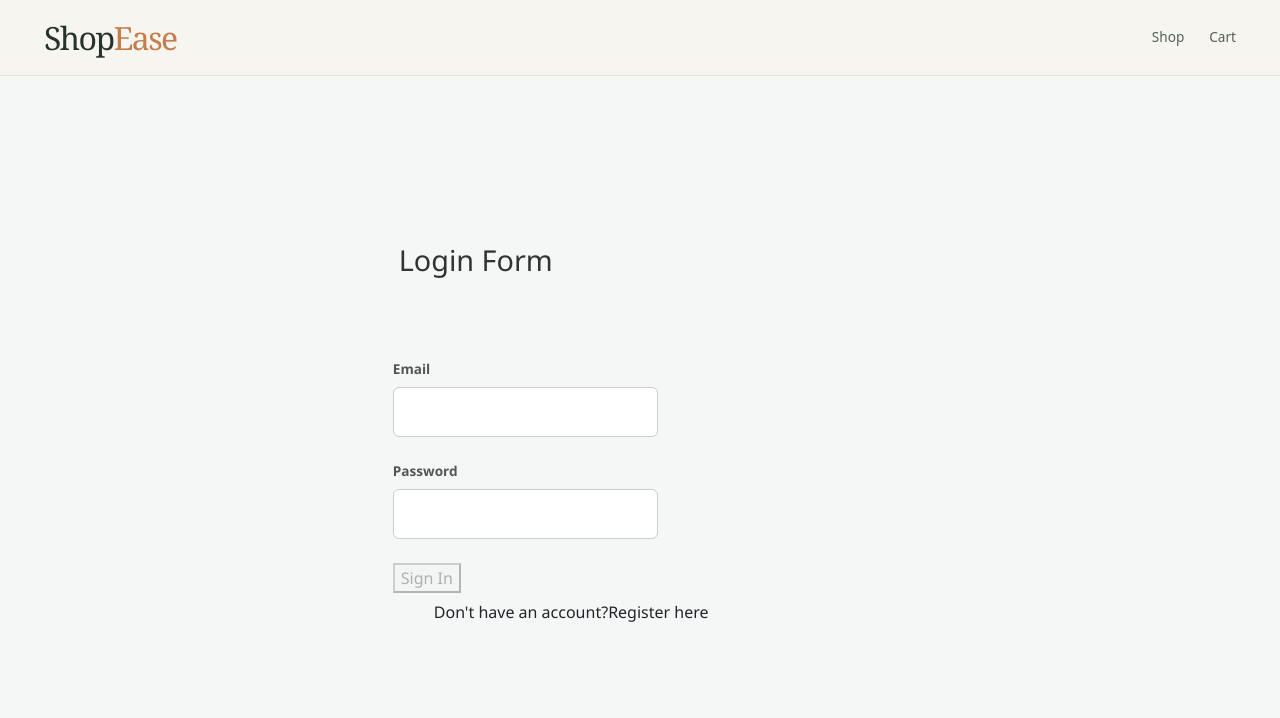
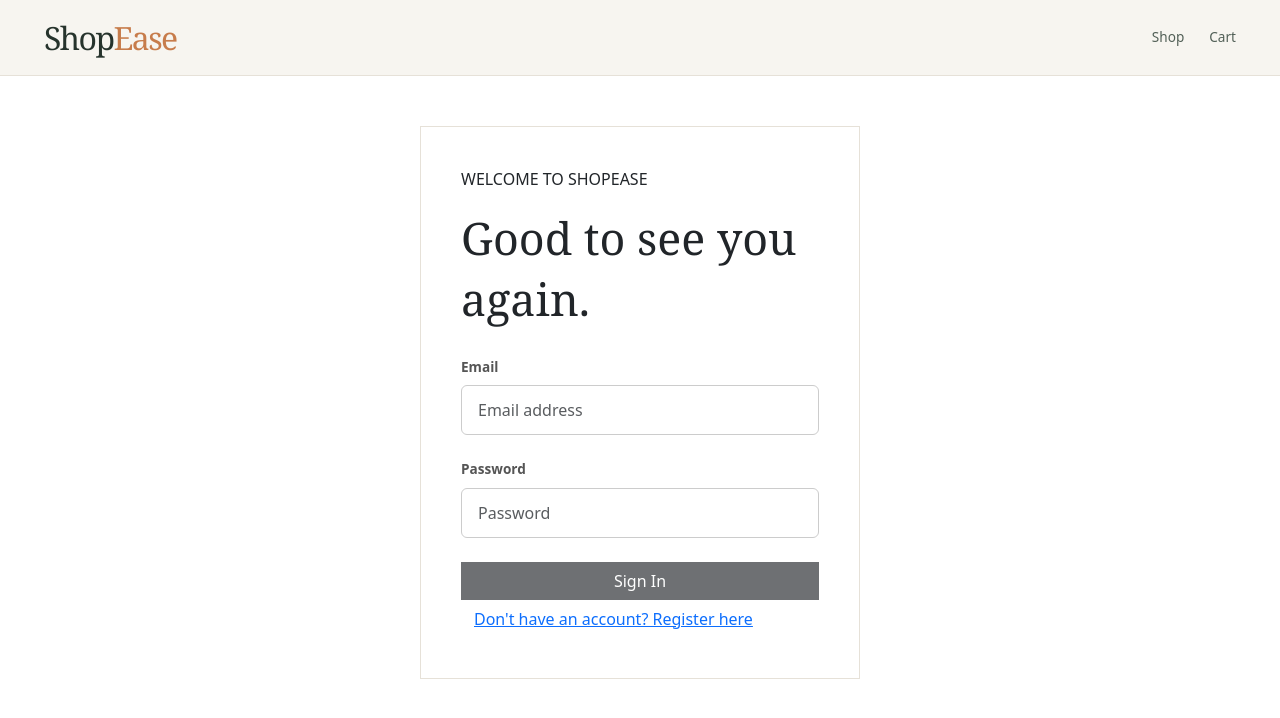
Before and after one commit to hrushikesh-cognizant/shop-ease, an Angular app: page /login in a window 1280 px wide. Shown: the top 718 px of the page. Built offline with nearby package versions, Linux system fonts and the light colour scheme.

Commit message:
modified styles for login

```diff
--- a/src/app/auth/login/login.component.css
+++ b/src/app/auth/login/login.component.css
@@ -19,12 +19,17 @@ margin-left: -14em;
 
 /* Centered Layout Container */
 .login-container {
-  display: flex;
+  /* display: flex;
   justify-content: center;
   align-items: center;
   min-height: 100vh;
   background-color: #f4f7f6;
-  font-family: 'Segoe UI', Tahoma, Geneva, Verdana, sans-serif;
+  font-family: 'Segoe UI', Tahoma, Geneva, Verdana, sans-serif; */
+
+  background-color: #fff;
+  width: min(440px, 100%);
+  padding: 40px;
+  border: 1px solid #e6e1d8
 }
 
 /* Card Styling */
@@ -136,3 +141,18 @@ button:disabled {
 background: #b0c4de;
 cursor: not-allowed;
 }*/
+
+
+
+.auth-page{
+  min-height: 70vh;
+  display: grid;
+  place-items: center;
+  padding: 50px
+}
+
+
+.login-container h1{
+  font: 2.8rem Georgia, serif;
+  margin: 10px 0 28px
+}
--- a/src/app/auth/login/login.component.html
+++ b/src/app/auth/login/login.component.html
@@ -1,6 +1,7 @@
-
+<main class="auth-page">
   <div class="login-container">
-  <h2 class="header" >Login Form</h2>
+    <p class="eyebrow" >WELCOME TO SHOPEASE</p>
+    <h1>Good to see you again.</h1>
     <!-- #loginForm="ngForm" captures the entire form state -->
     <form #loginForm="ngForm" (ngSubmit)="onLogin(loginForm)" novalidate>
 
@@ -8,6 +9,7 @@
       <div class="form-group">
         <label for="email">Email</label>
         <input
+          placeholder = "Email address"
           type="email"
           id="email"
           name="email"
@@ -18,7 +20,7 @@
           class="form-control"
         />
         <!-- Validation Messages -->
-      <div *ngIf="emailRef.invalid && (emailRef.dirty || emailRef.touched)" class="error-msg">
+        <div *ngIf="emailRef.invalid && (emailRef.dirty || emailRef.touched)" class="alert alert-danger">
           <span *ngIf="emailRef.errors?.['required']">Email is required.</span>
           <span *ngIf="emailRef.errors?.['email']">Please enter a valid email.</span>
         </div>
@@ -28,6 +30,7 @@
       <div class="form-group">
         <label for="password">Password</label>
         <input
+          placeholder = "Password"
           type="password"
           id="password"
           name="password"
@@ -38,20 +41,28 @@
           class="form-control"
         />
         <!-- Validation Messages -->
-      <div *ngIf="passwordRef.invalid && (passwordRef.dirty || passwordRef.touched)" class="error-msg">
+        <div *ngIf="passwordRef.invalid && (passwordRef.dirty || passwordRef.touched)" class="alert alert-danger">
           <span *ngIf="passwordRef.errors?.['required']">Password is required.</span>
           <span *ngIf="passwordRef.errors?.['minlength']">Password must be at least 6 characters long.</span>
         </div>
       </div>
 
+      <div *ngIf="authError" class="alert alert-danger">
+        {{errorMsg}}
+      </div>
+
       <!-- Submit Button -->
-    <button type="submit" [disabled]="loginForm.invalid">
+      <button class="btn btn-dark w-100" type="submit" [disabled]="loginForm.invalid">
         Sign In
       </button>
     </form>
 
-    <p class="toggle-text">
+      <!-- <p class="toggle-text">
         <span id="toggle-msg">Don't have an account?</span>
         <a  routerLink="/register">Register here</a>
-  </p>
+      </p> -->
+
+      <a routerLink="/register" class="switch btn btn-link">Don't have an account? Register here</a>
   </div>
+
+</main>
--- a/src/app/auth/login/login.component.ts
+++ b/src/app/auth/login/login.component.ts
@@ -43,35 +43,40 @@ export class LoginComponent {
   };
 
   errorMsg = '';
+  authError = false;
 
   onLogin(form: NgForm): void {
+    this.authError=false;
 
     if (form.valid) {
-
       this.authService.login(
         this.loginData.email,
         this.loginData.password
       ).subscribe({
         next: (users) => {
-console.log("Users>>>>>>>>>>>:"+ users)
+
+// console.log("Users>>>>>>>>>>>:"+ users)
           if (users.length > 0) {
-            console.log("Valid");
-            console.log('Login Successful');
-            this.router.navigate(['/cart']);
+            // console.log("Valid");
+            // console.log('Login Successful');
+            this.router.navigate(['/']);
           } else {
+            this.authError = true;
             this.errorMsg = 'Invalid Email or Password';
-           alert( this.errorMsg = 'Invalid Email or Password');
+            alert( this.errorMsg = 'Invalid Email or Password');
           }
 
         },
         error: (err) => {
-          console.error(err);
+          // console.error(err);
+          this.authError = true;
           this.errorMsg = 'Login failed';
         }
       });
 
     } else {
-      console.error('Form is invalid');
+      // console.error('Form is invalid');
+      this.errorMsg = ' We could not sign you in. Please check your details.';
     }
   }
 }
```
Lines whose indentation alone changed are shown as unchanged.
